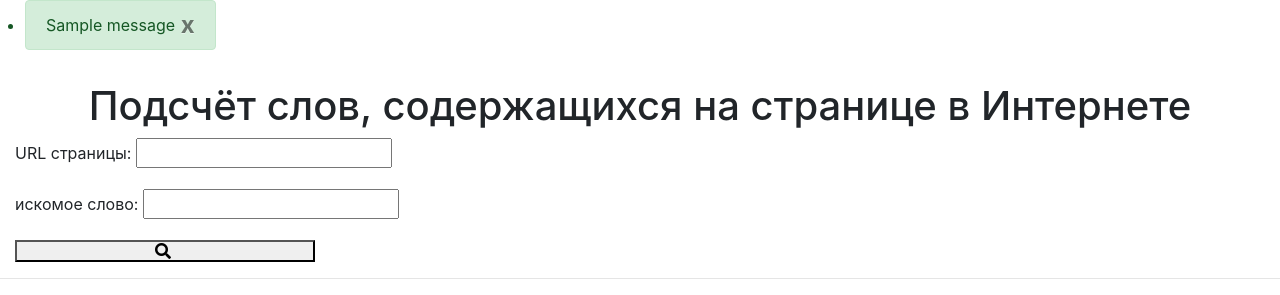
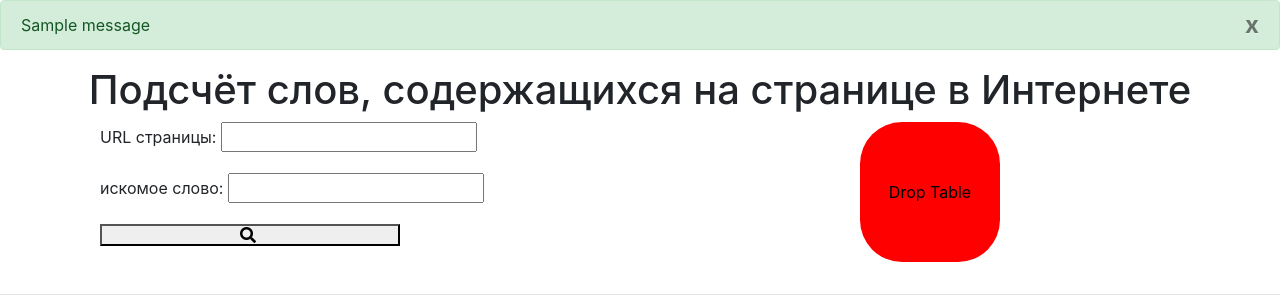
Before and after one commit to geterodyn/urlsearch, a Django app: page / in a window 1280 px wide. Shown: the top 295 px of the page. Run offline with Django 3.2, Linux system fonts and the light colour scheme; tables that the repository leaves empty hold one stand-in row (values such as "Sample post"); one stand-in notice (Sample message) is shown; some libraries are stand-ins or nearby versions.

Commit message:
add drop table button

```diff
--- a/jobs/models.py
+++ b/jobs/models.py
@@ -1,4 +1,5 @@
 from django.db import models
+from rq.job import Job
 
 # Create your models here.
 class JobItem(models.Model):
@@ -8,7 +9,10 @@ class JobItem(models.Model):
     updated = models.DateTimeField(auto_now=True)
     url = models.URLField()
     search_word = models.CharField(max_length=100)
-    result = models.CharField(max_length=10, default='-')
+    result = models.CharField(max_length=11, default='-')
 
     class Meta:
         ordering = ('created',)
+
+    def get_job(self, redis_connection=None):
+        return Job.fetch(str(self.uuid), connection=redis_connection)
--- a/jobs/views.py
+++ b/jobs/views.py
@@ -17,7 +17,7 @@ class JobItemView(View):
             cd = form.cleaned_data
             url = cd['url']
             word = cd['search_word']
-            q = Queue(connection=Redis())
+            q = Queue(is_aasync=True,connection=Redis())
             job = q.enqueue(word_count,args=(url, word),result_ttl=5000)
             JobItem.objects.create(
                     uuid=job.id,
@@ -25,17 +25,20 @@ class JobItemView(View):
                     url=url,
                     search_word=word
                     )
-
-
-
-#           new_job = form.save(commit=False)
-#           new_job.result = word_count(new_job.url, new_job.search_word)
-            messages.success(request, 'Обождите')
-#           new_job.save()
+            messages.success(request, 'Задача поставлена в очередь. Проверьте результат задачи позже')
             return redirect(reverse('home'))
         return render(request, 'base.html', {'form': form})
 
     def get(self, request, *args, **kwargs):
-        form = JobForm
-        jobs = JobItem.objects.all()
-        return render(request, 'base.html', {'form': form, 'jobs': jobs})
+        return render(
+                request,
+                'base.html',
+                {
+                    'form': JobForm,
+                    'jobs': JobItem.objects.all()
+                    }
+                )
+
+def drop_table(request):
+    JobItem.objects.all().delete()
+    return redirect(reverse('home'))
--- a/searchapp/settings.py
+++ b/searchapp/settings.py
@@ -127,3 +127,6 @@ STATICFILES_DIRS = [
         os.path.join(BASE_DIR, 'static')
         ]
 STATIC_ROOT = '/var/www/searchurl/static/'
+
+REDIS_HOST = '127.0.0.1'
+REDIS_PORT = '6379'
--- a/searchapp/urls.py
+++ b/searchapp/urls.py
@@ -15,9 +15,10 @@ Including another URLconf
 """
 from django.contrib import admin
 from django.urls import path
-from jobs.views import JobItemView
+from jobs.views import JobItemView, drop_table
 
 urlpatterns = [
     path('admin/', admin.site.urls),
     path('', JobItemView.as_view(), name='home' ),
+    path('drop/', drop_table, name='drop'),
 ]
--- a/static/css/styles.css
+++ b/static/css/styles.css
@@ -25,3 +25,35 @@ button {
 form {
 	margin-left: 15px;
 }
+.drop {
+    background-color: red;
+    width: 140;
+    height: 140;
+    border-radius: 30%;
+    cursor: pointer;
+    border: none;
+}
+.drop span {
+    cursor: pointer;
+    display: inline-block;
+    position: relative;
+    transition: 0.5s;
+  }
+
+  .drop span:after {
+    content: '\2620';
+    position: absolute;
+    opacity: 0;
+    top: 0;
+    right: -20px;
+    transition: 0.5s;
+  }
+
+  .drop:hover span {
+    padding-right: 25px;
+  }
+
+  .drop:hover span:after {
+    opacity: 1;
+    right: 0;
+  }
--- a/templates/base.html
+++ b/templates/base.html
@@ -29,24 +29,31 @@
 
     <body>
         {% if messages %}
-					<div class="row">
-						<ul class="messages">
 							{% for message in messages %}
-							<li class="alert alert-{{ message.tags }} alert-dismissable">
+							<p class="alert alert-{{ message.tags }} alert-dismissable">
 							{{ message }}
 							<a href="#" class="close" data-dismiss='alert'>&nbsp;x</a>
-							</li>
+							</p>
 							{% endfor %}
-						</ul>
-					</div>
         {% endif %}
 
         <h1>Подсчёт слов, содержащихся на странице в Интернете</h1>
+	<div class="container">
+		<div class="row">
+			<div class="col-8">
        				 <form action="." method="POST">
            			{{form.as_p}}
             			{% csrf_token %}
             			<button class="add" type="submit"><i class="fas fa-search">&nbsp;</i></button>
         			</form>
+			</div>
+			<div class="col">
+				<form action="{% url 'drop' %}" method="GET">
+					<button class="drop" type='submit'><span>Drop Table</span></button>
+				</form>
+			</div>
+		</div>
+	</div>
         <hr/>
         <table id="t01" style="width:100%">
 		<caption>Searching results</caption>
@@ -70,6 +77,8 @@
                     <th>В очереди</th>
 		    {% elif job.status == 'finished' %}
                     <th>Завершено</th>
+		    {% else %}
+		    <th>{{job.status}}</th>
                     {% endif %}
 		    <th>{{job.result}}</th>
                     <th>{{job.updated|date:"d.m.y H:i"}}</th>
```
Also changed, not shown: jobs/management/commands/update_db.py (+4 -6 lines), mysearch.py (+6 -3 lines). Lines whose indentation alone changed are shown as unchanged.
